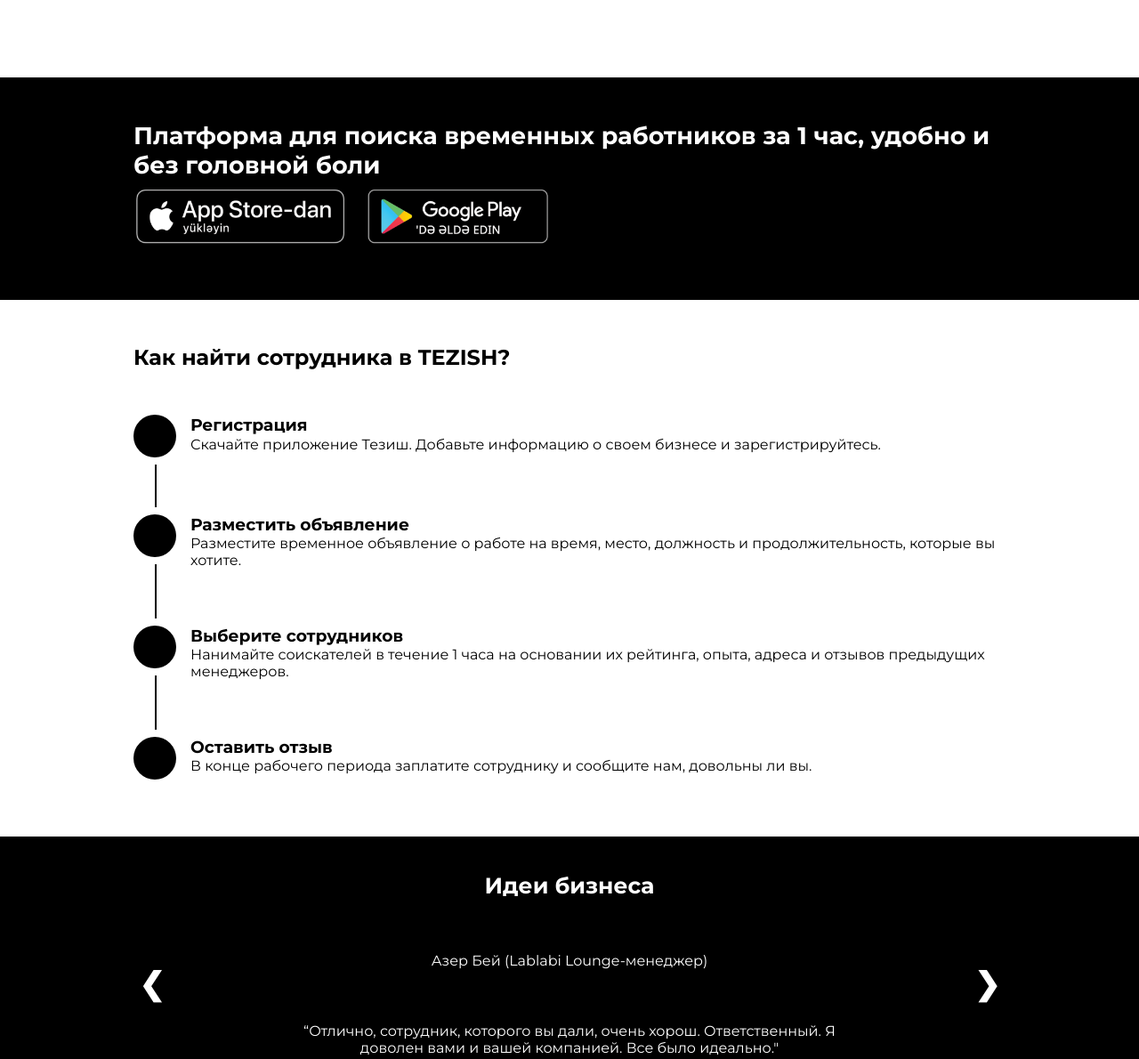
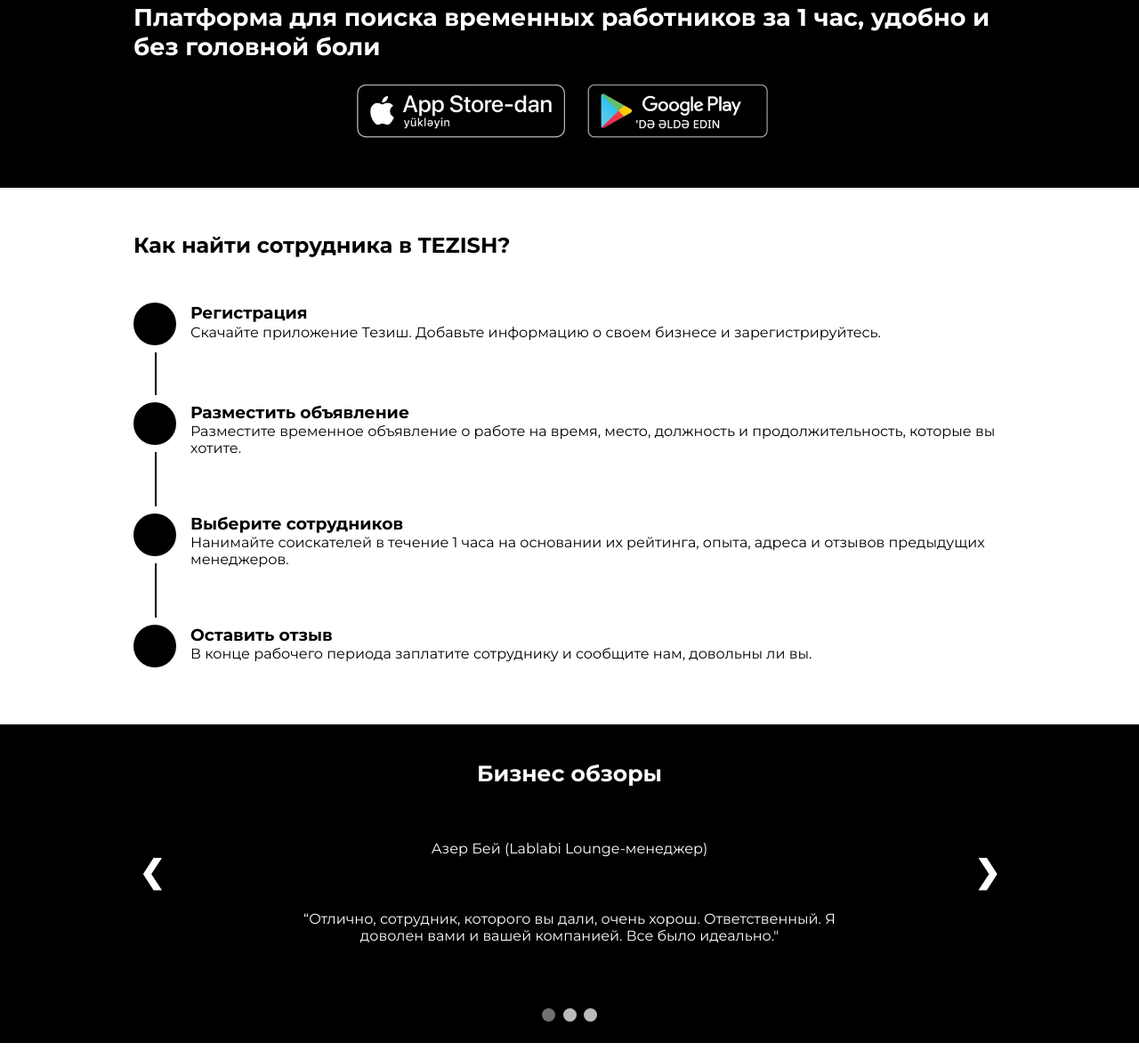
Before and after one commit to Amrakh9/TEZISH, a plain HTML site: page ru/forbussines-ru.html in a window 1280 px wide. Shown: the part 723-1913 px from the top of the page at 89% size. Drawn offline with Linux system fonts and the light colour scheme.

Commit message:
final commit

```diff
--- a/ru/forbussines-ru.html
+++ b/ru/forbussines-ru.html
@@ -109,7 +109,7 @@
         <div class="slideshow-container">
             <div class="mySlides fade">
                 <div class="main-slide">
-                    <h2 class="thoughts">Идеи бизнеса</h2>
+                    <h2 class="thoughts">Бизнес обзоры</h2>
                     <p class="name">Азер Бей (Lablabi Lounge-менеджер)</p>
                     <p class="comment">“Отлично, сотрудник, которого вы дали, очень хорош. Ответственный. Я доволен вами и вашей компанией. Все было идеально."</p>
                 </div>
@@ -117,7 +117,7 @@
 
             <div class="mySlides fade">
                 <div class="main-slide">
-                    <h2 class="thoughts">Идеи бизнеса</h2>
+                    <h2 class="thoughts">Бизнес обзоры</h2>
                     <p class="name">Мистер Намиг (I Love Tbilisi-Manager)</p>
                     <p class="comment">"Я остался доволен пришедшим мальчиком (сотрудником). Нормальный, хороший мальчик. Способный ребенок. Большое спасибо. Вы (команда Тезиша) не сломленные люди. Вы наши. Спокойной ночи.”</p>
                 </div>
@@ -125,7 +125,7 @@
 
             <div class="mySlides fade">
                 <div class="main-slide">
-                    <h2 class="thoughts">Идеи бизнеса</h2>
+                    <h2 class="thoughts">Бизнес обзоры</h2>
                     <p class="name">Али Бей (управляющий кондитерской)</p>
                     <p class="comment">“Я благодарен. Я очень доволен сотрудниками вашей программы.”</p>
                 </div>
--- a/style.css
+++ b/style.css
@@ -160,7 +160,10 @@
     padding-top: 50px;
     font-family: 'Montserrat', sans-serif;
 }
-
+.download-links{
+    text-align: center;
+    padding-top: 15px;
+}
 .description {
     padding-top: 50px;
     font-weight: 500;
@@ -187,8 +190,8 @@
 .header-flex {
     width: 100%;
     display: flex;
-    padding-top: 80px;
-    padding-bottom: 80px;
+    padding-top: 20px;
+    padding-bottom: 14px;
 }
 
 .right-side {
```
